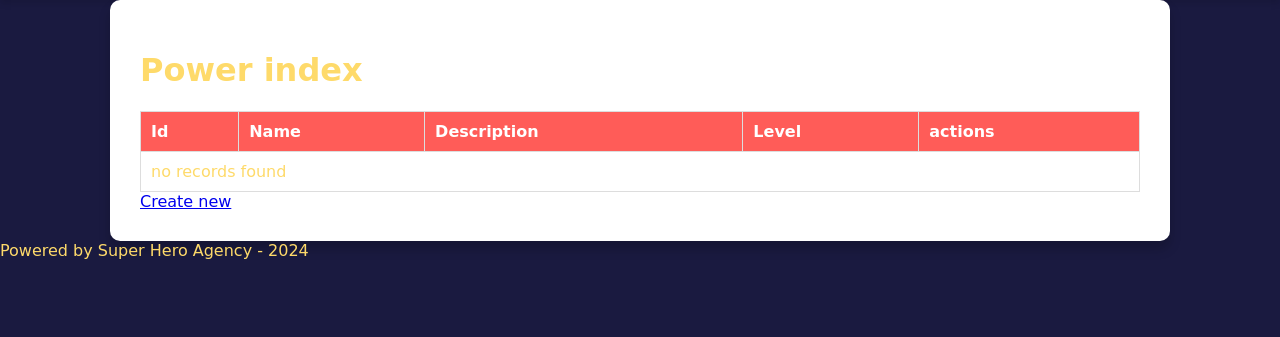
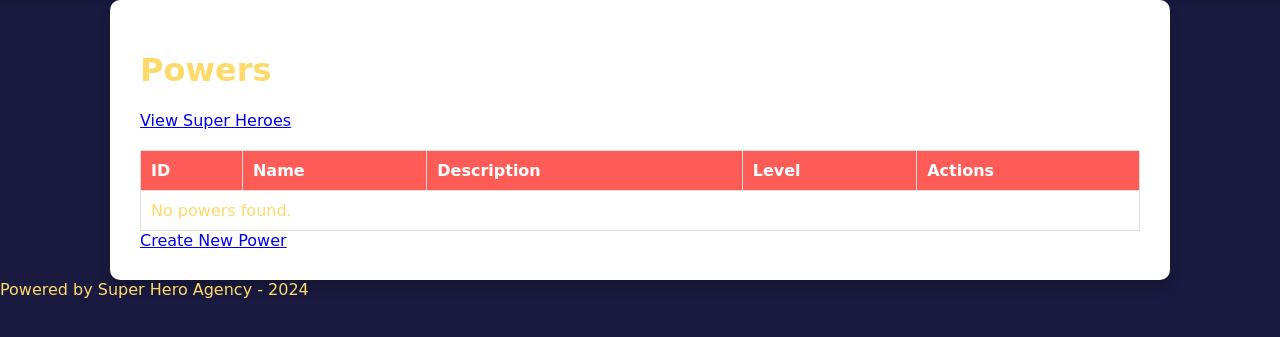
Before and after one commit to Djgaby974/Super_Hero_Agency, a Symfony app: template templates/power/index.html.twig in a window 1280 px wide. Shown: the part 68-405 px from the top of the page. Run offline with Twig, Linux system fonts and the light colour scheme; the template is opened without the code that fills it, so the values that code supplies are empty; some libraries are stand-ins or nearby versions.

Commit message:
ajout de lien cliquables pour switch entre les super heros et les pouvoirs

```diff
--- a/templates/power/index.html.twig
+++ b/templates/power/index.html.twig
@@ -1,39 +1,70 @@
 {% extends 'base.html.twig' %}
 
-{% block title %}Power index{% endblock %}
+{% block title %}Powers{% endblock %}
 
 {% block body %}
-    <h1>Power index</h1>
+<div class="max-w-4xl mx-auto py-8 px-6 bg-white rounded-lg shadow-lg">
+    <!-- Titre et bouton de navigation -->
+    <div class="flex justify-between items-center mb-6">
+        <h1 class="text-2xl font-bold text-yellow-600">Powers</h1>
+        <a href="{{ path('app_super_hero_index') }}" class="bg-blue-500 text-white px-4 py-2 rounded-lg hover:bg-blue-400 transition-all">
+            View Super Heroes
+        </a>
+    </div>
 
-    <table class="table">
-        <thead>
+    <!-- Tableau des pouvoirs -->
+    <table class="table-auto w-full border-collapse border border-gray-300">
+        <thead class="bg-gray-100">
             <tr>
-                <th>Id</th>
-                <th>Name</th>
-                <th>Description</th>
-                <th>Level</th>
-                <th>actions</th>
+                <th class="border px-4 py-2">ID</th>
+                <th class="border px-4 py-2">Name</th>
+                <th class="border px-4 py-2">Description</th>
+                <th class="border px-4 py-2">Level</th>
+                <th class="border px-4 py-2">Actions</th>
             </tr>
         </thead>
         <tbody>
         {% for power in powers %}
-            <tr>
-                <td>{{ power.id }}</td>
-                <td>{{ power.name }}</td>
-                <td>{{ power.description }}</td>
-                <td>{{ power.level }}</td>
-                <td>
-                    <a href="{{ path('app_power_show', {'id': power.id}) }}">show</a>
-                    <a href="{{ path('app_power_edit', {'id': power.id}) }}">edit</a>
+            <tr class="hover:bg-gray-100">
+                <td class="border px-4 py-2">{{ power.id }}</td>
+                <td class="border px-4 py-2">{{ power.name }}</td>
+                <td class="border px-4 py-2">{{ power.description }}</td>
+                <td class="border px-4 py-2">{{ power.level }}</td>
+                <td class="border px-4 py-2 flex justify-center space-x-2">
+                    <!-- Bouton View -->
+                    <a href="{{ path('app_power_show', {'id': power.id}) }}"
+                       class="bg-blue-500 text-white px-3 py-1 rounded hover:bg-blue-400 transition-all">
+                        View
+                    </a>
+                    <!-- Bouton Edit -->
+                    <a href="{{ path('app_power_edit', {'id': power.id}) }}"
+                       class="bg-green-500 text-white px-3 py-1 rounded hover:bg-green-400 transition-all">
+                        Edit
+                    </a>
+                    <!-- Bouton Delete -->
+                    <form method="post" action="{{ path('app_power_delete', {'id': power.id}) }}"
+                          onsubmit="return confirm('Are you sure you want to delete this power?');">
+                        <input type="hidden" name="_token" value="{{ csrf_token('delete' ~ power.id) }}">
+                        <button type="submit"
+                                class="bg-red-500 text-white px-3 py-1 rounded hover:bg-red-400 transition-all">
+                            Delete
+                        </button>
+                    </form>
                 </td>
             </tr>
         {% else %}
             <tr>
-                <td colspan="5">no records found</td>
+                <td colspan="5" class="text-center py-4 text-gray-500">No powers found.</td>
             </tr>
         {% endfor %}
         </tbody>
     </table>
 
-    <a href="{{ path('app_power_new') }}">Create new</a>
+    <!-- Lien pour créer un nouveau pouvoir -->
+    <div class="mt-6 text-center">
+        <a href="{{ path('app_power_new') }}" class="bg-yellow-600 text-white px-4 py-2 rounded-lg hover:bg-yellow-500 transition-all">
+            Create New Power
+        </a>
+    </div>
+</div>
 {% endblock %}
```
Also changed, not shown: templates/super_hero/index.html.twig (+26 -3 lines).
